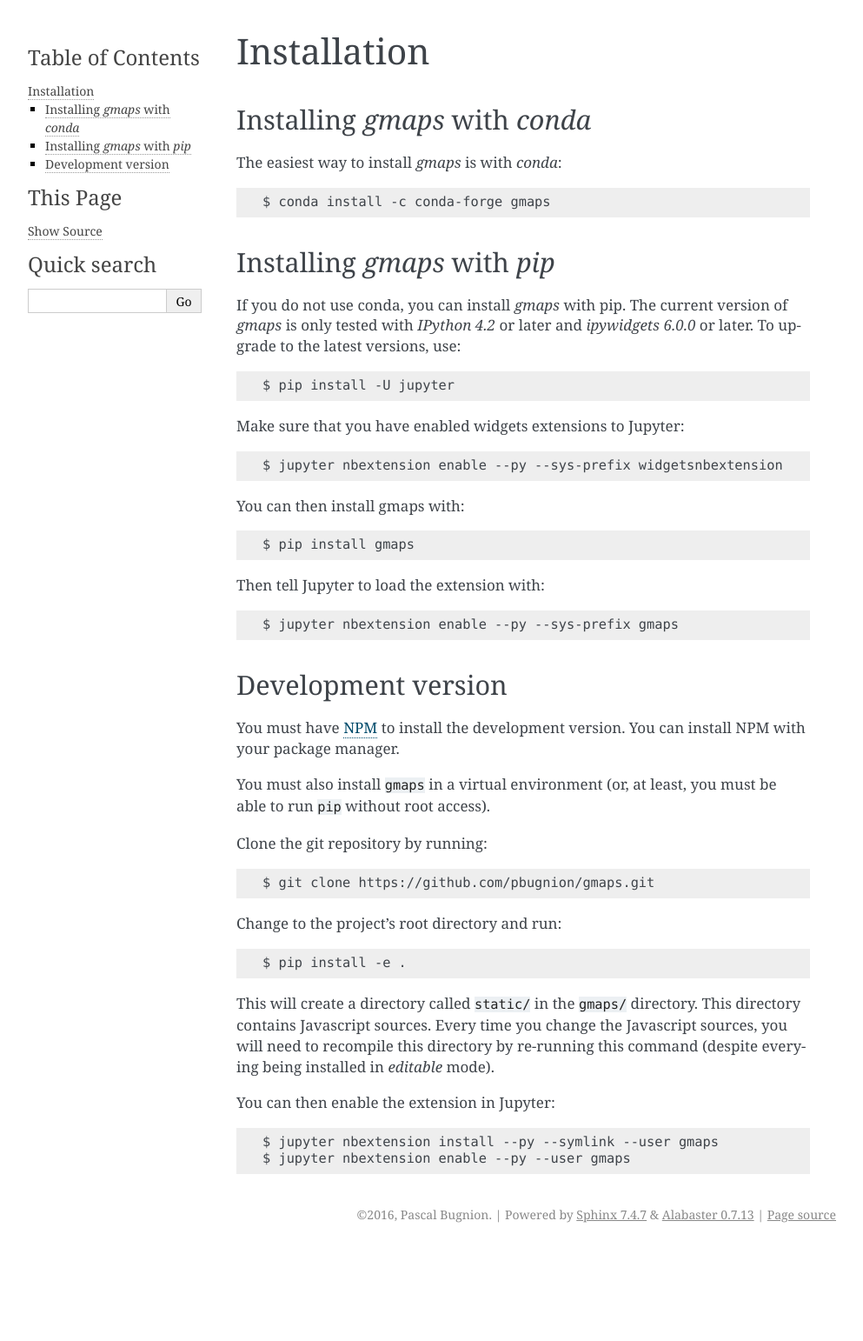
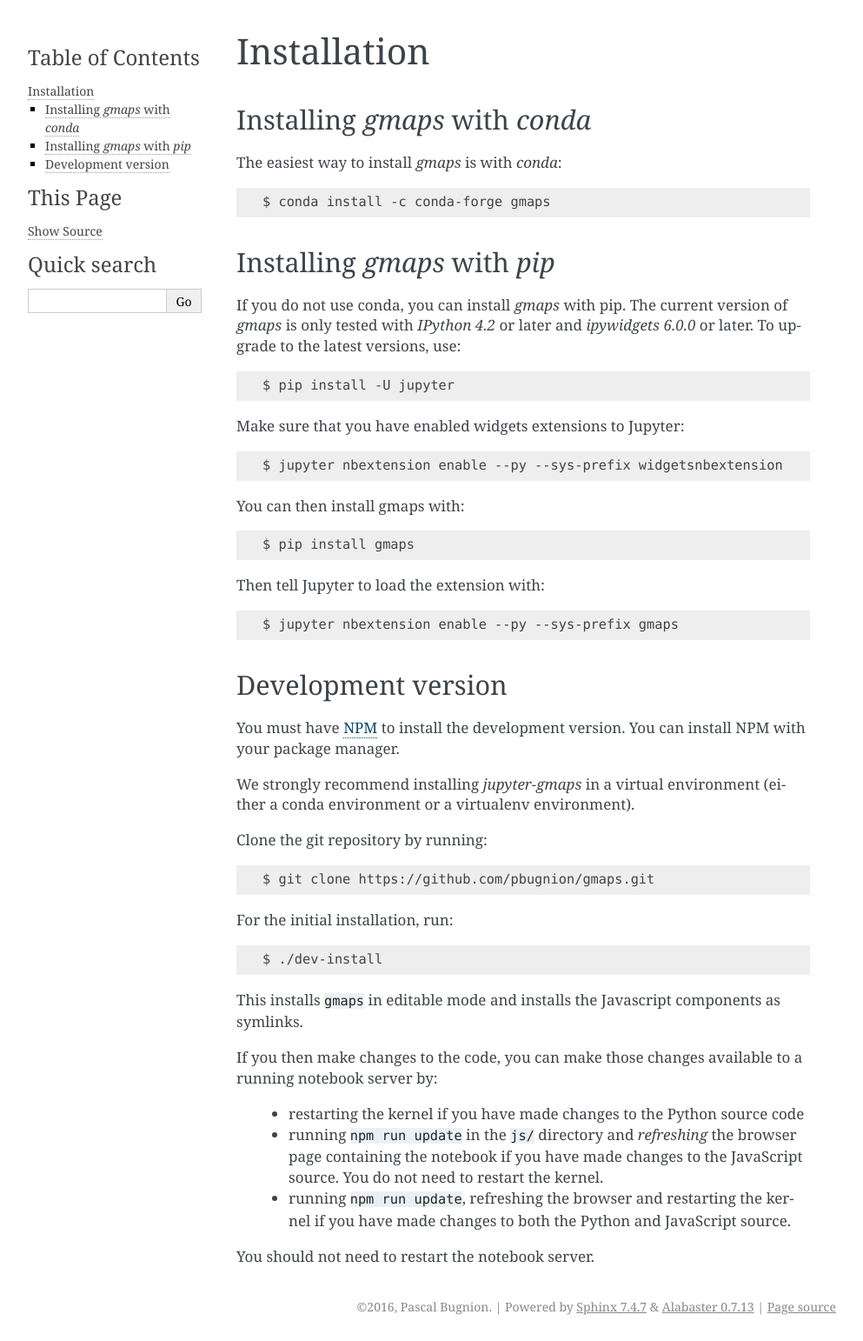
Before and after one commit to pbugnion/gmaps, a Sphinx documentation site: the page built from docs/source/install.rst, in a window 1280 px wide. Shown: the whole page at 87% size, without its empty margins (148-1141 px from the left). Built offline with Sphinx 7.4.7, drawn with Linux system fonts in a browser that asks for light colours; before the commit the page ends 1436 px from its top, so only the background shows below that.

Commit message:
Update instructions for installing in dev mode

```diff
--- a/docs/source/install.rst
+++ b/docs/source/install.rst
@@ -35,19 +35,22 @@
 
 You must have `NPM <https://www.npmjs.com>`_ to install the development version. You can install NPM with your package manager.
 
-You must also install ``gmaps`` in a virtual environment (or, at least, you must be able to run ``pip`` without root access).
+We strongly recommend installing `jupyter-gmaps` in a virtual environment (either a conda environment or a virtualenv environment).
 
 Clone the git repository by running::
 
     $ git clone https://github.com/pbugnion/gmaps.git
 
-Change to the project's root directory and run::
+For the initial installation, run::
 
-    $ pip install -e .
+    $ ./dev-install
 
-This will create a directory called ``static/`` in the ``gmaps/`` directory. This directory contains Javascript sources. Every time you change the Javascript sources, you will need to recompile this directory by re-running this command (despite everying being installed in `editable` mode).
+This installs ``gmaps`` in editable mode and installs the Javascript components as symlinks.
 
-You can then enable the extension in Jupyter::
+If you then make changes to the code, you can make those changes available to a running notebook server by:
 
-    $ jupyter nbextension install --py --symlink --user gmaps
-    $ jupyter nbextension enable --py --user gmaps
+ - restarting the kernel if you have made changes to the Python source code
+ - running ``npm run update`` in the ``js/`` directory and `refreshing` the browser page containing the notebook if you have made changes to the JavaScript source. You do not need to restart the kernel.
+ - running ``npm run update``, refreshing the browser and restarting the kernel if you have made changes to both the Python and JavaScript source.
+
+You should not need to restart the notebook server.
```
